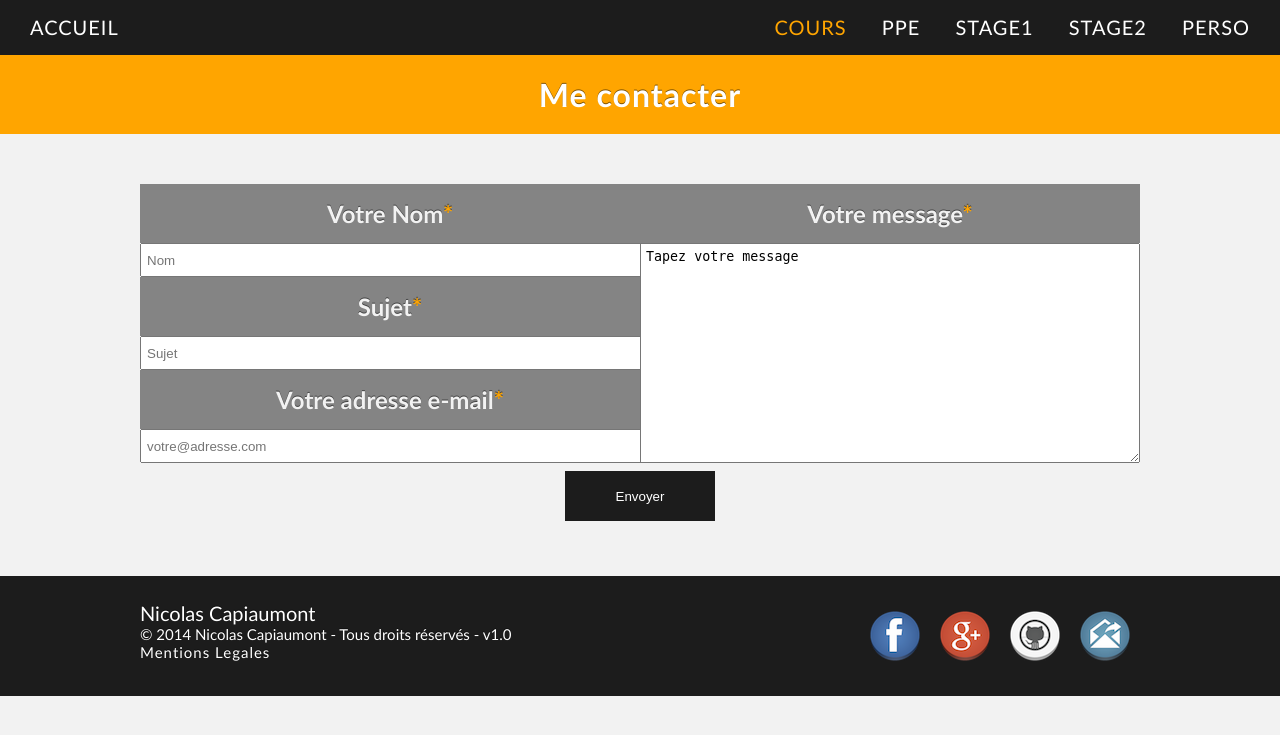
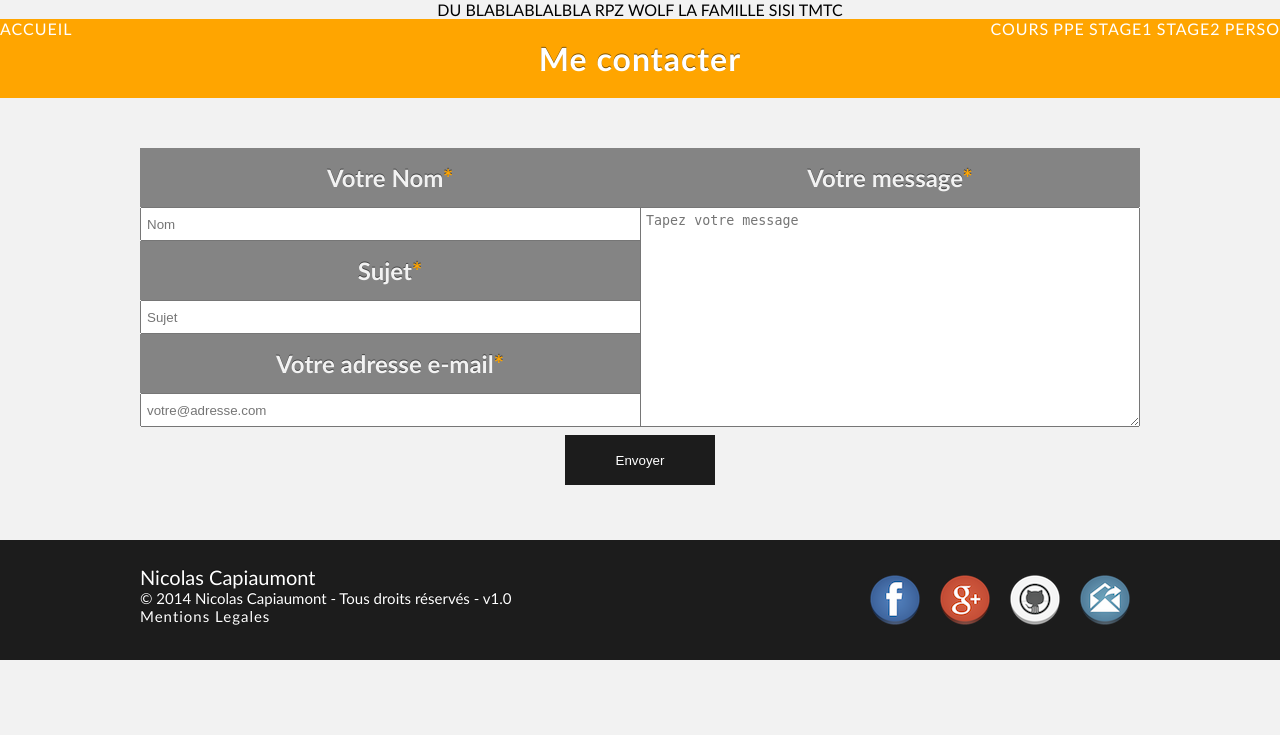
Before and after one commit to NCapiaumont/monPortfolio, a PHP site: page /contact.php in a window 1280 px wide. Shown: the top 735 px of the page. Run offline with PHP 8.4, Linux system fonts and the light colour scheme; some libraries are stand-ins or nearby versions.

Commit message:
placeholder et menu

```diff
--- a/contact.php
+++ b/contact.php
@@ -4,18 +4,49 @@
 	<meta charset="utf-8">
 	<title>Réalisations - Cours</title>
 	<link href="style/styleP.css" rel="stylesheet" type="text/css">
+    <link rel="icon" href="favicon.ico">
+    <script type="text/javascript" src="http://ajax.googleapis.com/ajax/libs/jquery/1.7.0/jquery.min.js"></script>
+	<script type="text/javascript">
+		var menu = jQuery.noConflict();
+		menu("document").ready(function(){
+
+			menu(window).scroll(function () {
+				if (menu(this).scrollTop() > 199) {
+					menu('.nav-container').addClass("f-nav");
+				} else {
+					menu('.nav-container').removeClass("f-nav");
+				}
+			});
+		});
+		var head = jQuery.noConflict();
+		head("document").ready(function(){
+
+			head(window).scroll(function () {
+				if (head(this).scrollTop() > 199) {
+					head(".contenu").addClass("f-head");
+				} else {
+					head(".contenu").removeClass("f-head");
+				}
+			});
+		});
+	</script>
 </head>
-<body>
-	<div id="menu">
+<body class="contenu">
+	<div class="header center">
+		DU BLABLABLALBLA RPZ WOLF LA FAMILLE SISI TMTC
+	</div>
+    <div class="nav-container">
+        <div class="nav">
             <div class="left">
                 <a class="textnodeco" href="index.html">ACCUEIL</a>
             </div>
             <div class="right">
-        	<a class="textnodeco active" href="cours.html">COURS</a>
+                <a class="textnodeco" href="cours.html">COURS</a>
                 <a class="textnodeco" href="ppe.html">PPE</a>
                 <a class="textnodeco" href="stage1.html">STAGE1</a>
                 <a class="textnodeco" href="stage2.html">STAGE2</a>
                 <a class="textnodeco" href="perso.html">PERSO</a>
+            </div>
     	</div>
     </div>
 	<h1>Me contacter</h1>
@@ -32,7 +63,7 @@
         </div>
     <div class="colonne-right">
 		<h2>Votre message<span class="textOrange">*</span></h2>
-		<textarea class="textareaDeco" id="message" rows="3" name="message" onfocus="if (this.value=='Tapez votre message') this.value='';" onblur="if (this.value=='') this.value='Tapez votre message';" required>Tapez votre message</textarea>
+		<textarea  placeholder="Tapez votre message" class="textareaDeco" id="message" rows="3" name="message" required></textarea>
 		</div>
     </div>
     <div class="clear"></div>
```
Lines whose indentation alone changed are shown as unchanged.
